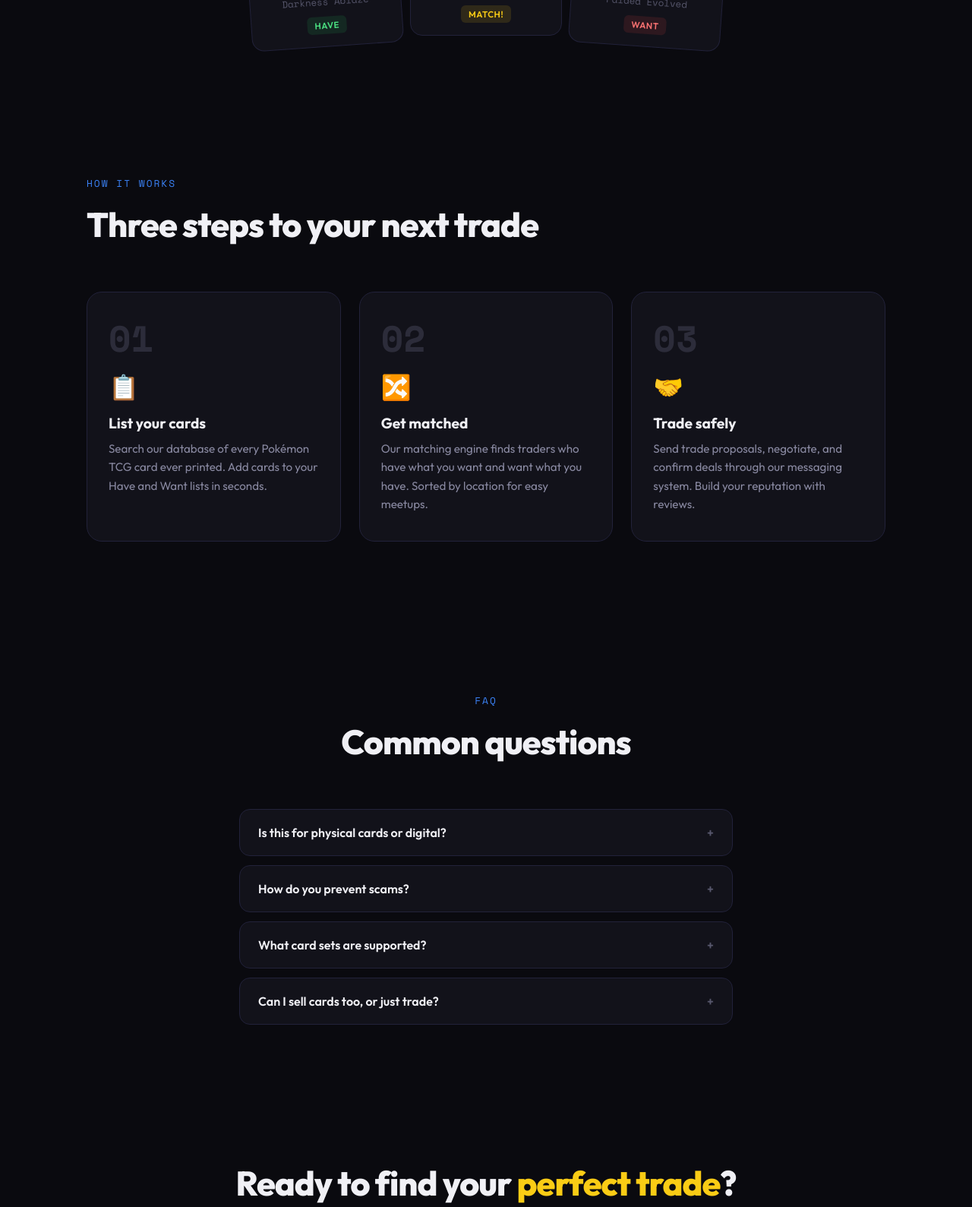
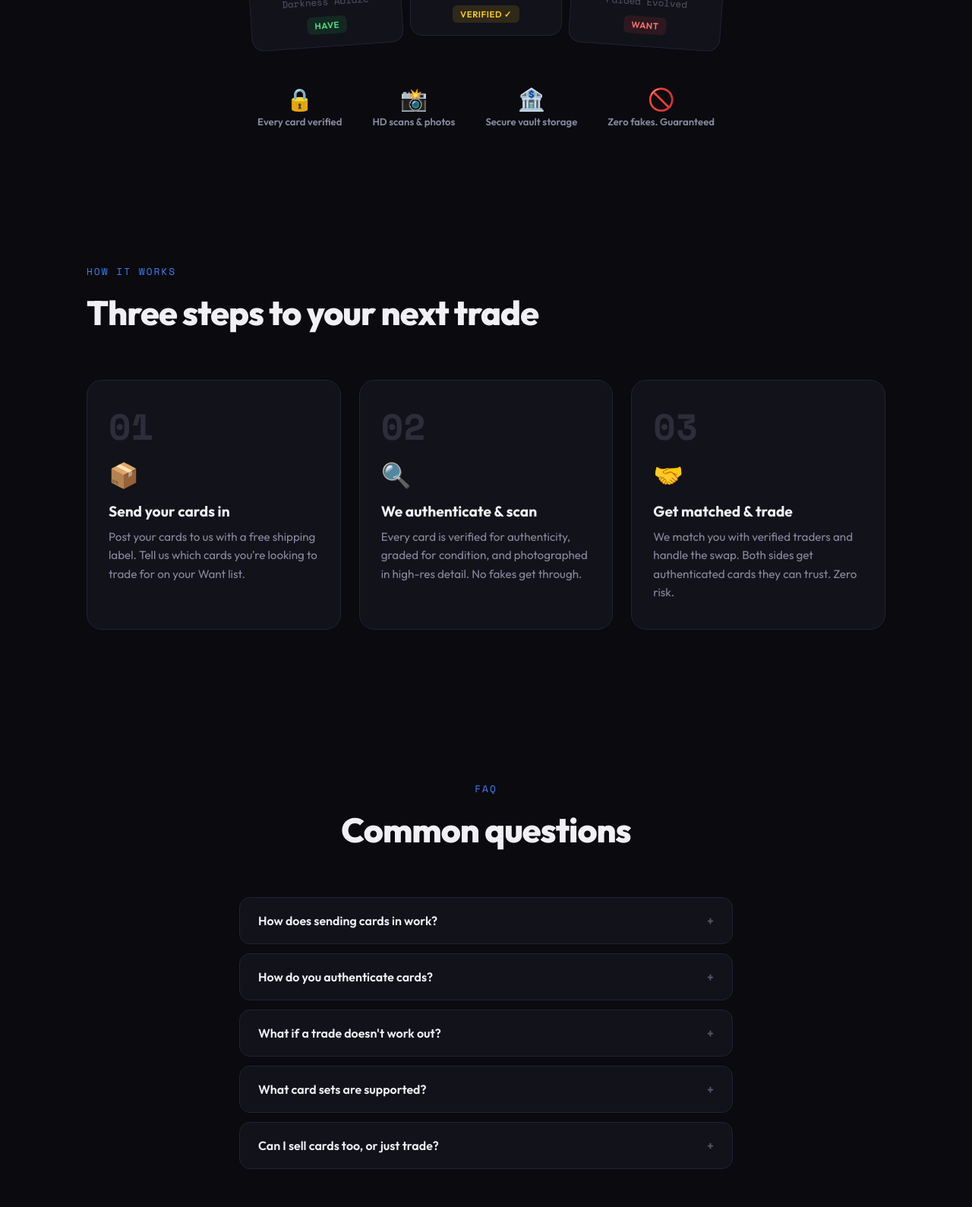
Before and after one commit to mrilanduk/holoswap, a plain HTML site: page holoswap-landing.html in a window 1280 px wide. Shown: the part 1130-2719 px from the top of the page at 76% size. Drawn offline with nearby package versions, Linux system fonts and the light colour scheme.

Commit message:
Update holoswap-landing.html

```diff
--- a/holoswap-landing.html
+++ b/holoswap-landing.html
@@ -4,7 +4,7 @@
 <meta charset="UTF-8">
 <meta name="viewport" content="width=device-width, initial-scale=1.0">
 <title>HoloSwap — Find Your Perfect Pokémon Card Trade</title>
-<meta name="description" content="Match with traders who have the Pokémon cards you want. List your collection, get matched, and trade. Join the waitlist.">
+<meta name="description" content="The trusted way to trade Pokémon cards. Send your cards in, we authenticate and scan every detail, then match you with verified traders. Every card guaranteed.">
 <meta property="og:title" content="HoloSwap — Find Your Perfect Pokémon Card Trade">
 <meta property="og:description" content="The smartest way to trade Pokémon cards. List what you have, tell us what you want, and we'll find your perfect match.">
 <meta property="og:type" content="website">
@@ -643,7 +643,7 @@
     </h1>
 
     <p class="hero-sub">
-      List the Pokémon cards you have and the ones you want. We'll match you with traders who have exactly what you're looking for.
+      Send us your Pokémon cards. We authenticate, scan, and log every detail — then match you with verified traders. Every card guaranteed legit.
     </p>
 
     <div id="email-form-container">
@@ -679,13 +679,40 @@
         <div class="card-img card-img-electric">⚡</div>
         <div class="card-name">Pikachu VMAX</div>
         <div class="card-meta">Vivid Voltage</div>
-        <span class="card-tag tag-match">Match!</span>
+        <span class="card-tag tag-match">Verified ✓</span>
       </div>
       <div class="mock-card">
         <div class="card-img card-img-water">💧</div>
         <div class="card-name">Blastoise EX</div>
         <div class="card-meta">Paldea Evolved</div>
         <span class="card-tag tag-want">Want</span>
+      </div>
+    </div>
+
+    <!-- Trust Badges -->
+    <div style="
+      display: flex;
+      justify-content: center;
+      gap: 40px;
+      margin-top: 60px;
+      flex-wrap: wrap;
+      animation: fadeUp 0.6s ease-out 0.7s both;
+    ">
+      <div style="text-align:center">
+        <div style="font-size:1.8rem; margin-bottom:4px">🔒</div>
+        <div style="font-size:0.82rem; color:var(--text-secondary); font-weight:600">Every card verified</div>
+      </div>
+      <div style="text-align:center">
+        <div style="font-size:1.8rem; margin-bottom:4px">📸</div>
+        <div style="font-size:0.82rem; color:var(--text-secondary); font-weight:600">HD scans & photos</div>
+      </div>
+      <div style="text-align:center">
+        <div style="font-size:1.8rem; margin-bottom:4px">🏦</div>
+        <div style="font-size:0.82rem; color:var(--text-secondary); font-weight:600">Secure vault storage</div>
+      </div>
+      <div style="text-align:center">
+        <div style="font-size:1.8rem; margin-bottom:4px">🚫</div>
+        <div style="font-size:0.82rem; color:var(--text-secondary); font-weight:600">Zero fakes. Guaranteed</div>
       </div>
     </div>
   </section>
@@ -698,21 +725,21 @@
     <div class="steps">
       <div class="step">
         <div class="step-number">01</div>
-        <div class="step-icon">📋</div>
-        <h3>List your cards</h3>
-        <p>Search our database of every Pokémon TCG card ever printed. Add cards to your Have and Want lists in seconds.</p>
+        <div class="step-icon">📦</div>
+        <h3>Send your cards in</h3>
+        <p>Post your cards to us with a free shipping label. Tell us which cards you're looking to trade for on your Want list.</p>
       </div>
       <div class="step">
         <div class="step-number">02</div>
-        <div class="step-icon">🔀</div>
-        <h3>Get matched</h3>
-        <p>Our matching engine finds traders who have what you want and want what you have. Sorted by location for easy meetups.</p>
+        <div class="step-icon">🔍</div>
+        <h3>We authenticate & scan</h3>
+        <p>Every card is verified for authenticity, graded for condition, and photographed in high-res detail. No fakes get through.</p>
       </div>
       <div class="step">
         <div class="step-number">03</div>
         <div class="step-icon">🤝</div>
-        <h3>Trade safely</h3>
-        <p>Send trade proposals, negotiate, and confirm deals through our messaging system. Build your reputation with reviews.</p>
+        <h3>Get matched & trade</h3>
+        <p>We match you with verified traders and handle the swap. Both sides get authenticated cards they can trust. Zero risk.</p>
       </div>
     </div>
   </section>
@@ -728,16 +755,20 @@
 
     <div class="faq-list">
       <div class="faq-item">
-        <button class="faq-q">Is this for physical cards or digital? <span>+</span></button>
-        <div class="faq-a"><div class="faq-a-inner">HoloSwap is built for physical Pokémon TCG cards. We help you find local and online traders, but the actual exchange happens between you and your match — by mail or in person.</div></div>
+        <button class="faq-q">How does sending cards in work? <span>+</span></button>
+        <div class="faq-a"><div class="faq-a-inner">Request a free shipping label from your dashboard, pack your cards securely, and post them to us. Once received, we authenticate, scan, and list them within 48 hours. Your cards are stored safely in our vault until a trade is confirmed.</div></div>
       </div>
       <div class="faq-item">
-        <button class="faq-q">How do you prevent scams? <span>+</span></button>
-        <div class="faq-a"><div class="faq-a-inner">Every trader has a reputation score built from reviews. We also encourage photo verification of cards before confirming trades. For high-value trades, we recommend using tracked shipping.</div></div>
+        <button class="faq-q">How do you authenticate cards? <span>+</span></button>
+        <div class="faq-a"><div class="faq-a-inner">Every card goes through a multi-step verification: weight test, light test, surface inspection, and high-resolution scanning. We check for fakes, reprints, and damage. Each card gets a detailed condition report and HD photos so traders know exactly what they're getting.</div></div>
+      </div>
+      <div class="faq-item">
+        <button class="faq-q">What if a trade doesn't work out? <span>+</span></button>
+        <div class="faq-a"><div class="faq-a-inner">Since we hold all cards in our vault, there's no risk. If a trade falls through, your cards stay safe with us until the next match. You can also request your cards back at any time — we'll ship them to you.</div></div>
       </div>
       <div class="faq-item">
         <button class="faq-q">What card sets are supported? <span>+</span></button>
-        <div class="faq-a"><div class="faq-a-inner">Every Pokémon TCG set ever released — from Base Set to the latest expansions. Our database is powered by the PokémonTCG API and updates automatically when new sets drop.</div></div>
+        <div class="faq-a"><div class="faq-a-inner">Every Pokémon TCG set ever released — from Base Set to the latest expansions. We authenticate vintage and modern cards alike.</div></div>
       </div>
       <div class="faq-item">
         <button class="faq-q">Can I sell cards too, or just trade? <span>+</span></button>
```
